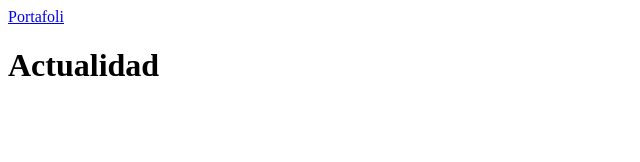
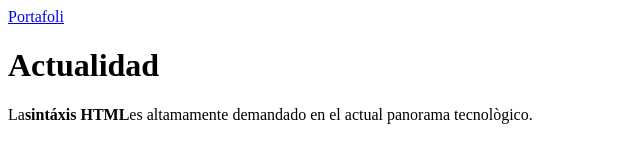
Before and after one commit to rghervan/pagina-web, a plain HTML site: page activitats/html/02_formato/actv3.html in a window 1280 px wide. Shown: the whole page, without its empty margins (0-640 px from the left). Drawn offline with Linux system fonts and the light colour scheme.

Commit message:
Update actv3.html

```diff
--- a/activitats/html/02_formato/actv3.html
+++ b/activitats/html/02_formato/actv3.html
@@ -8,6 +8,6 @@
 <body>
     <a href="/index.html">Portafoli</a>
 <h1>Actualidad</h1>
-
+<p>La<strong>sintáxis HTML</strong>es altamamente demandado en el actual panorama tecnològico.</p>
 </body>
 </html>
```
